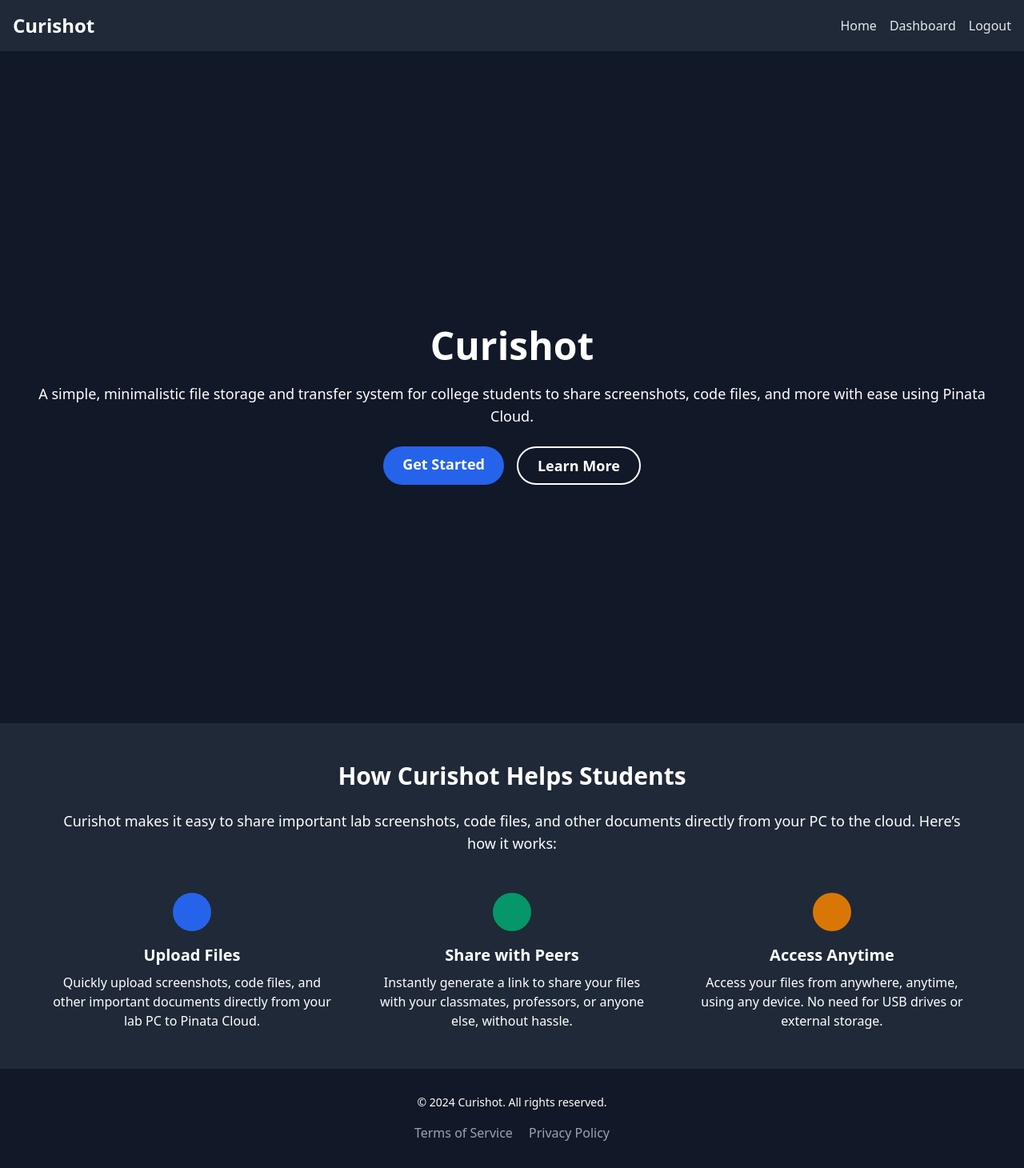
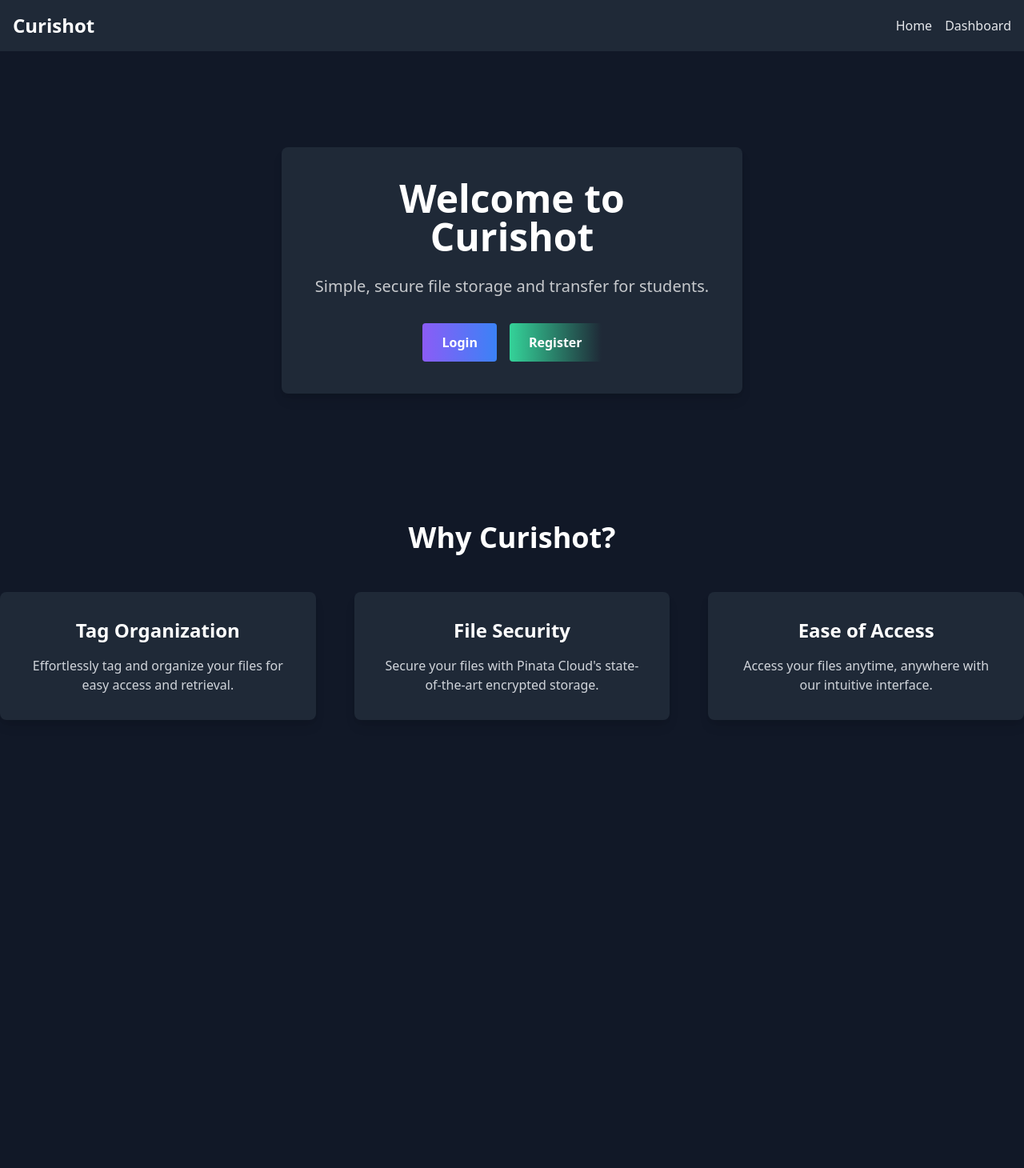
Before and after one commit to realhardik18/CuriShot, a Flask app: page / in a window 1280 px wide. Shown: the whole page at 80% size. After the commit the page ends 900 px from the top, so only its background shows below. Run offline with Flask 3, Linux system fonts and the light colour scheme; some libraries are stand-ins or nearby versions.

Commit message:
updated hoe page

```diff
--- a/app.py
+++ b/app.py
@@ -5,27 +5,25 @@
 from werkzeug.security import generate_password_hash, check_password_hash
 from werkzeug.utils import secure_filename
 from datetime import datetime
-#from creds import PINATA_API_KEY,MONGO_URI,PINATA_SECRET_API_KEY
+from creds import PINATA_API_KEY,MONGO_URI,PINATA_SECRET_API_KEY
 import bson
 
 app = Flask(__name__)
 app.secret_key = 'your_secret_key'
-#app.config['MONGO_URI'] = MONGO_URI
-app.config['MONGO_URI'] = os.getenv('MONGO_URI')
+app.config['MONGO_URI'] = MONGO_URI
+#app.config['MONGO_URI'] = os.getenv('MONGO_URI')
 PINATA_UNPIN_URL = 'https://api.pinata.cloud/pinning/unpin/'
 
-try:
-    mongo = PyMongo(app)
-except Exception as e:
-    print(f"Error connecting to MongoDB: {e}")
+
+mongo = PyMongo(app)
 
 def unpin_file_from_pinata(ipfs_hash):
     # Set the headers with the Pinata API key and secret
     headers = {
-        #'pinata_api_key': PINATA_API_KEY,
-        #'pinata_secret_api_key': PINATA_SECRET_API_KEY
-        'pinata_secret_api_key': os.getenv('PINATA_SECRET_API_KEY'),
-        'pinata_secret_api_key': os.getenv('PINATA_SECRET_API_KEY')
+        'pinata_api_key': PINATA_API_KEY,
+        'pinata_secret_api_key': PINATA_SECRET_API_KEY
+        #'pinata_secret_api_key': os.getenv('PINATA_SECRET_API_KEY'),
+        #'pinata_secret_api_key': os.getenv('PINATA_SECRET_API_KEY')
     }
 
     # Make the unpin request
@@ -39,10 +37,10 @@
 def upload_to_pinata(filepath):
     url = "https://api.pinata.cloud/pinning/pinFileToIPFS"
     headers = {
-        #'pinata_api_key': PINATA_API_KEY,
-        #'pinata_secret_api_key': PINATA_SECRET_API_KEY
-        'pinata_secret_api_key': os.getenv('PINATA_SECRET_API_KEY'),
-        'pinata_secret_api_key': os.getenv('PINATA_SECRET_API_KEY')
+        'pinata_api_key': PINATA_API_KEY,
+        'pinata_secret_api_key': PINATA_SECRET_API_KEY
+        #'pinata_secret_api_key': os.getenv('PINATA_SECRET_API_KEY'),
+        #'pinata_secret_api_key': os.getenv('PINATA_SECRET_API_KEY')
     }
     with open(filepath, "rb") as file:
         files = {
@@ -69,7 +67,8 @@
             session['username'] = username  # Store username in session
             return redirect(url_for('dashboard'))  # Redirect to dashboard
         else:
-            return 'Invalid username or password!'
+            flash('Invalid username or password!',"danger")
+            return redirect(url_for('login'))
     return render_template('login.html')
 
 # Render register page
@@ -140,7 +139,7 @@
 
                 # Delete file from local storage
                 os.remove(filepath)
-
+                flash('File uploaded succsessfully!','succsess')
                 return redirect(url_for('dashboard'))
 
         # Fetch user's tags from MongoDB
@@ -205,6 +204,7 @@
         mongo.db.files.delete_one({"_id": bson.ObjectId(file_id)})
 
         # Redirect back to the dashboard
+        flash('File deleted','succsess')
         return redirect(url_for('dashboard'))
         #return 'hello'
 
--- a/templates/base.html
+++ b/templates/base.html
@@ -5,6 +5,7 @@
     <meta charset="UTF-8">
     <meta name="viewport" content="width=device-width, initial-scale=1.0">
     <title>Curishot</title>
+    <link rel="shortcut icon" href="{{ url_for('static', filename='favicon.png') }}">
     <link href="https://cdn.jsdelivr.net/npm/tailwindcss@2.2.19/dist/tailwind.min.css" rel="stylesheet">
 </head>
 
@@ -16,10 +17,23 @@
             <ul class="flex space-x-4">
                 <li><a href="/" class="hover:text-blue-400">Home</a></li>
                 <li><a href="/dashboard" class="hover:text-blue-400">Dashboard</a></li>
-                <li><a href="/logout" class="hover:text-blue-400">Logout</a></li>
             </ul>
         </div>
     </nav>
+    {% with messages = get_flashed_messages(with_categories=True) %}
+    {% if messages %}
+    <div class="fixed top-15 left-0 w-full z-50">
+        {% for category, message in messages %}
+        <div
+            class="flex justify-between items-center p-4 mb-4 text-white {{ 'bg-red-600' if category == 'danger' else 'bg-green-600' }} relative">
+            <p>{{ message }}</p>
+            <button class="ml-4 text-white hover:text-gray-200"
+                onclick="this.parentElement.style.display='none';">&times;</button>
+        </div>
+        {% endfor %}
+    </div>
+    {% endif %}
+    {% endwith %}
 
     <div class="container mx-auto mt-10">
         {% block content %}{% endblock %}
--- a/templates/dashboard.html
+++ b/templates/dashboard.html
@@ -1,7 +1,7 @@
 {% extends "base.html" %}
 {% block content %}
 <div class="bg-gray-800 p-6 rounded-lg shadow-lg">
-    <h2 class="text-2xl font-bold mb-6">Dashboard</h2>
+    <h2 class="text-2xl font-bold mb-6">Welcome, {{username}}</h2>
 
     <!-- Row with 3 Options -->
     <div class="flex justify-between mb-6">
--- a/templates/home.html
+++ b/templates/home.html
@@ -2,66 +2,53 @@
 
 {% block content %}
 <!-- Hero Section -->
-<section class="bg-gray-900 text-white min-h-screen flex flex-col justify-center items-center text-center px-6 py-12">
-    <h1 class="text-5xl font-extrabold leading-tight mb-4">Curishot</h1>
-    <p class="text-lg mb-6">A simple, minimalistic file storage and transfer system for college students to share
-        screenshots, code files, and more with ease using Pinata Cloud.</p>
-
-    <!-- Call to Action Buttons -->
-    <div class="flex space-x-4">
-        <a href="#getStarted"
-            class="bg-blue-600 hover:bg-blue-500 text-white py-2 px-6 rounded-full text-lg font-semibold">Get
-            Started</a>
-        <a href="#learnMore"
-            class="bg-transparent border-2 border-white hover:bg-white hover:text-gray-900 py-2 px-6 rounded-full text-lg font-semibold">Learn
-            More</a>
+<section class="bg-gray-900 text-white py-20 relative overflow-hidden">
+    <div class="container mx-auto text-center relative z-10 max-w-xl">
+        <div class="bg-gray-800 p-10 rounded-lg shadow-lg">
+            <h1 class="text-5xl font-extrabold mb-6">Welcome to Curishot</h1>
+            <p class="text-xl mb-8 opacity-75">Simple, secure file storage and transfer for students.</p>
+            <div class="flex justify-center space-x-4">
+                <a href="/login"
+                    class="bg-gradient-to-r from-purple-500 to-blue-500 hover:from-purple-600 hover:to-blue-600 text-white font-bold py-3 px-6 rounded transition duration-300 ease-in-out">
+                    Login
+                </a>
+                <a href="/register"
+                    class="bg-gradient-to-r from-green-400 to-teal-500 hover:from-green-500 hover:to-teal-600 text-white font-bold py-3 px-6 rounded transition duration-300 ease-in-out">
+                    Register
+                </a>
+            </div>
+        </div>
+    </div>
+    <!-- Add pattern background to hero -->
+    <div
+        class="absolute inset-0 bg-[url('https://www.toptal.com/designers/subtlepatterns/patterns/dots.png')] opacity-10">
     </div>
 </section>
 
-<!-- Features Section -->
-<section class="bg-gray-800 text-white py-12">
-    <div class="max-w-6xl mx-auto text-center">
-        <h2 class="text-3xl font-extrabold mb-6">How Curishot Helps Students</h2>
-        <p class="text-lg mb-12">Curishot makes it easy to share important lab screenshots, code files, and other
-            documents directly from your PC to the cloud. Here’s how it works:</p>
-
+<!-- Why Curishot Section (Cards) -->
+<section class="bg-gray-900 text-white py-20">
+    <div class="container mx-auto">
+        <h2 class="text-4xl font-extrabold text-center mb-12">Why Curishot?</h2>
         <div class="grid md:grid-cols-3 gap-12">
-            <div class="flex flex-col items-center">
-                <div class="bg-blue-600 text-white p-6 rounded-full mb-4">
-                    <i class="fas fa-cloud-upload-alt fa-2x"></i>
-                </div>
-                <h3 class="text-xl font-semibold mb-2">Upload Files</h3>
-                <p>Quickly upload screenshots, code files, and other important documents directly from your lab PC to
-                    Pinata Cloud.</p>
+            <!-- Card 1 -->
+            <div
+                class="bg-gray-800 p-8 rounded-lg shadow-lg text-center transition transform hover:scale-105 duration-300">
+                <h3 class="text-2xl font-semibold mb-4">Tag Organization</h3>
+                <p class="text-gray-300">Effortlessly tag and organize your files for easy access and retrieval.</p>
             </div>
-            <div class="flex flex-col items-center">
-                <div class="bg-green-600 text-white p-6 rounded-full mb-4">
-                    <i class="fas fa-share-alt fa-2x"></i>
-                </div>
-                <h3 class="text-xl font-semibold mb-2">Share with Peers</h3>
-                <p>Instantly generate a link to share your files with your classmates, professors, or anyone else,
-                    without hassle.</p>
+            <!-- Card 2 -->
+            <div
+                class="bg-gray-800 p-8 rounded-lg shadow-lg text-center transition transform hover:scale-105 duration-300">
+                <h3 class="text-2xl font-semibold mb-4">File Security</h3>
+                <p class="text-gray-300">Secure your files with Pinata Cloud's state-of-the-art encrypted storage.</p>
             </div>
-            <div class="flex flex-col items-center">
-                <div class="bg-yellow-600 text-white p-6 rounded-full mb-4">
-                    <i class="fas fa-cloud fa-2x"></i>
-                </div>
-                <h3 class="text-xl font-semibold mb-2">Access Anytime</h3>
-                <p>Access your files from anywhere, anytime, using any device. No need for USB drives or external
-                    storage.</p>
+            <!-- Card 3 -->
+            <div
+                class="bg-gray-800 p-8 rounded-lg shadow-lg text-center transition transform hover:scale-105 duration-300">
+                <h3 class="text-2xl font-semibold mb-4">Ease of Access</h3>
+                <p class="text-gray-300">Access your files anytime, anywhere with our intuitive interface.</p>
             </div>
         </div>
     </div>
 </section>
-
-<!-- Footer Section -->
-<footer class="bg-gray-900 text-white py-8">
-    <div class="max-w-6xl mx-auto text-center">
-        <p class="text-sm">&copy; 2024 Curishot. All rights reserved.</p>
-        <div class="mt-4">
-            <a href="#terms" class="text-gray-400 hover:text-white mx-2">Terms of Service</a>
-            <a href="#privacy" class="text-gray-400 hover:text-white mx-2">Privacy Policy</a>
-        </div>
-    </div>
-</footer>
 {% endblock %}
```
Also changed, not shown: templates/index.html (deleted, +0 -15 lines), static/favicon.png (added).
